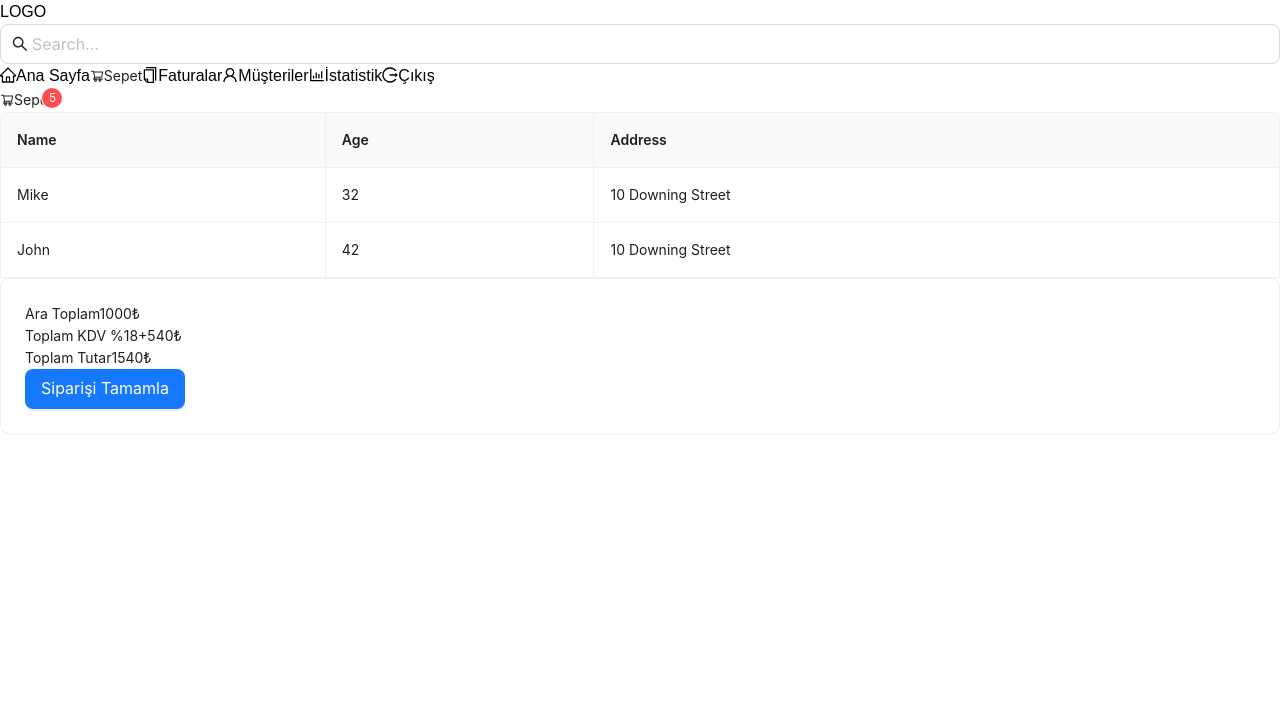
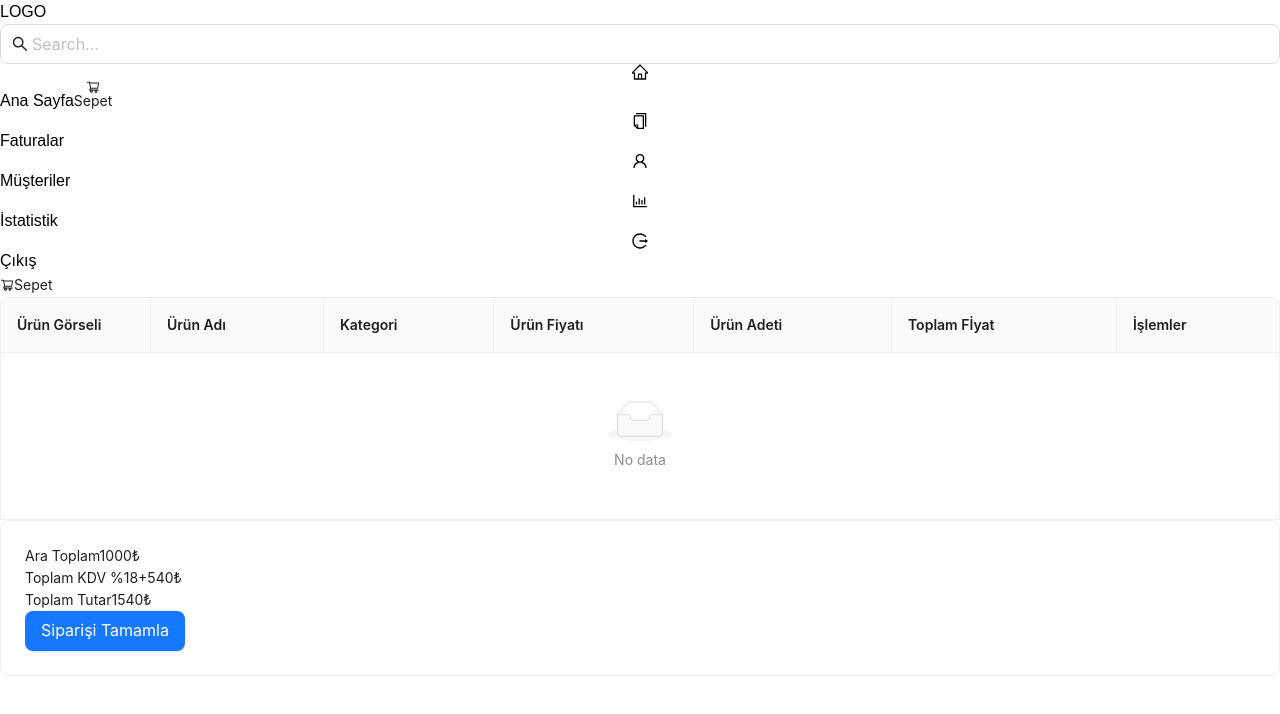
Before and after one commit to huseyintopgul/pos-app, a React (Create React App) app in the folder client/: page /cart in a window 1280 px wide. Shown: the top 714 px of the page. Built offline with nearby package versions, Linux system fonts and the light colour scheme.

Commit message:
Cart page calculator created.

```diff
--- a/client/src/Components/Cart/CartTotals.jsx
+++ b/client/src/Components/Cart/CartTotals.jsx
@@ -19,7 +19,10 @@ const CartTotals = () => {
                             <div className="item flex items-center justify-center">
                                 <div className="cart-product w-20 mr-2 object-cover">
                                     <img src={item.img} alt="cart-product-img" className='cursor-pointer'
-                                        onClick={() => dispatch(deleteCart(item))} />
+                                        onClick={() => {
+                                            dispatch(deleteCart(item));
+                                            message.success("Ürün silindi.")
+                                        }} />
                                 </div>
                                 <div className="detay flex flex-col justify-center items-start">
                                     <span className='font-bold'>{item.title}</span>
--- a/client/src/Components/Header/Header.jsx
+++ b/client/src/Components/Header/Header.jsx
@@ -37,7 +37,7 @@ return (
                     <HomeOutlined className='md:text-2xl text-xl' />
                     <span className='text-[10px] md:text-md'>Ana Sayfa</span>
                 </Link>
-                <Badge count={cart.cartItems.length} offset={[0, 5]} className='md:flex hidden '>
+                <Badge count={cart.cartItems.length} offset={[0, 0]} className='md:flex hidden '>
                     <Link to="/cart" className='menu-link flex flex-col'>
                         <ShoppingCartOutlined className='md:text-2xl text-xl' />
                         <span className='text-[10px] md:text-md'>Sepet</span>
@@ -62,7 +62,7 @@ return (
             </div>
 
             {/* md ekran altında responsive tasarım olarak görünecek */}
-            <Badge count={5} offset={[0, 5]} className='flex md:hidden'>
+            <Badge count={cart.cartItems.length} offset={[0, 0]} className='flex md:hidden'>
                 <Link to="/cart" className='resp-menu-link flex flex-col '>
                     <ShoppingCartOutlined className='text-2xl' />
                     <span className='text-[10px]'>Sepet</span>
--- a/client/src/Pages/CartPage.jsx
+++ b/client/src/Pages/CartPage.jsx
@@ -1,7 +1,10 @@
 import { useState } from "react";
 import Header from "../Components/Header/Header";
-import { Table, Card, Button, } from "antd"
+import { Table, Card, Button, message, } from "antd"
 import CreateInvoice from "../Components/Cart/CreateInvoice";
+import { useDispatch, useSelector } from "react-redux";
+import { MinusCircleOutlined, PlusCircleOutlined } from '@ant-design/icons';
+import { increase, decrease, deleteCart } from "../Redux/CartSlice";
 
 
 const CartPage = () => {
@@ -18,48 +21,107 @@ const CartPage = () => {
     // };
 
     // table area start
-    const dataSource = [
+    const cart = useSelector((state) => state.cart);
+    const dispatch = useDispatch();
+
+
+    const columns = [
         {
-            key: '1',
-            name: 'Mike',
-            age: 32,
-            address: '10 Downing Street',
+            title: 'Ürün Görseli',
+            dataIndex: 'img',
+            key: 'img',
+            width: '150px',
+            render: (text) => {
+                return (<img src={text} alt="" className="w-full h-24 object-cover" />)
+            }
         },
         {
-            key: '2',
-            name: 'John',
-            age: 42,
-            address: '10 Downing Street',
-        },
-    ];
-    const columns = [
-        {
-            title: 'Name',
-            dataIndex: 'name',
-            key: 'name',
+            title: 'Ürün Adı',
+            dataIndex: 'title',
+            key: 'title',
         },
         {
-            title: 'Age',
-            dataIndex: 'age',
-            key: 'age',
+            title: 'Kategori',
+            dataIndex: 'category',
+            key: 'category',
         },
         {
-            title: 'Address',
-            dataIndex: 'address',
-            key: 'address',
+            title: 'Ürün Fiyatı',
+            dataIndex: 'price',
+            key: 'price',
+            render: (text, _) => {
+                return (
+                    <span> {text} ₺ </span>
+                )
+            }
         },
+        {
+            title: 'Ürün Adeti',
+            dataIndex: 'quantity',
+            key: 'quantity',
+            render: (text, record) => {
+                return (
+                    <>
+                        <div className="cart-icons flex flex-row p-1">
+                            <Button type='danger' size='small' className='cart-icon bg-red-500 text-white w-full flex !rounded-full items-center justify-center'
+                                icon={<MinusCircleOutlined />}
+                                onClick={() => {
+                                    if (record.quantity === 1) {
+                                        if (window.confirm("Ürünü silmek istediğinizden emin misiniz?")) {
+                                            dispatch(decrease(record));
+                                            message.success("Ürün silindi!")
+                                        }
+                                    };
+                                    // Burada 2. if şartını kullanmazsak eğer; confirmi onaylamasak bile ürün silinecektir!!!!
+                                    if (record.quantity > 1) {
+                                        dispatch(decrease(record));
+                                    };
+                                }}
+                            />
+                            <span className='product-pc px-2'> {record.quantity} </span>
+                            <Button type='primary' size='small' className='cart-icon text-whit w-full flex !rounded-full items-center justify-center'
+                                icon={<PlusCircleOutlined />}
+                                onClick={() => dispatch(increase(record))}
+                            />
+                        </div>
+                    </>
+                )
+            }
+        },
+        {
+            title: 'Toplam Fİyat',
+            render: (_, record) => {
+                return (
+                    <span>{(record.quantity * record.price).toFixed(2)} ₺</span>
+                )
+            }
+        },
+        {
+            title: 'İşlemler',
+            render: (_, record) => {
+                return (
+                    <Button
+                        type="link"
+                        danger
+                        onClick={() => {
+                            if (window.confirm("Ürünü silmek istediğinizden emin misiniz?")) {
+                                dispatch(deleteCart(record));
+                                message.success("Ürün silindi.")
+                            }
+                        }
+                        }> Sil </Button>
+                )
+            }
+        }
+
     ];
     // table area finish
-
-
-
-
 
     return (
         <>
             <Header />
             <div className="cart-page px-6">
-                <Table dataSource={dataSource} columns={columns} bordered pagination={false} />
+                <Table dataSource={cart.cartItems} columns={columns} bordered pagination={false} />
                 <div className="cart-totals flex justify-end px-6 mt-5">
                     <Card className="w-[300px]">
                         <div className="ara-total flex flex-col">
--- a/client/src/index.css
+++ b/client/src/index.css
@@ -10,6 +10,10 @@ body {
 }
 .ant-btn-primary {
   background-color: #1677ff;
+}
+.menu-link .anticon{
+  display:flex;
+  justify-content: center;
 }
 
 @media (min-width: 768px) {
```
